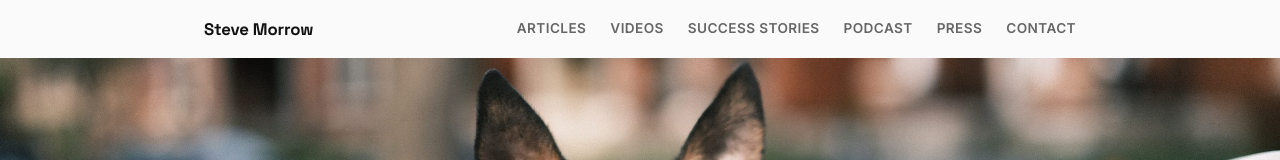
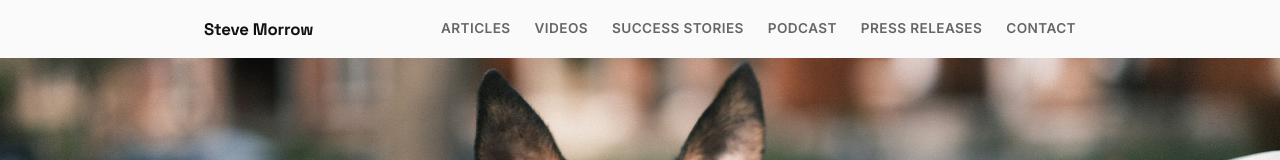
Before and after one commit to morrowsm/portfolio, a plain HTML site: page index.html in a window 1280 px wide. Shown: the top 160 px of the page. Drawn offline with Linux system fonts and the light colour scheme.

Commit message:
Update 'Press' link to 'Press Releases'

```diff
--- a/index.html
+++ b/index.html
@@ -320,7 +320,7 @@
       <a href="#videos">Videos</a>
       <a href="#stories">Success Stories</a>
       <a href="#podcast">Podcast</a>
-      <a href="#press">Press</a>
+      <a href="#press">Press Releases</a>
       <a href="#contact">Contact</a>
     </nav>
   </div>
```
